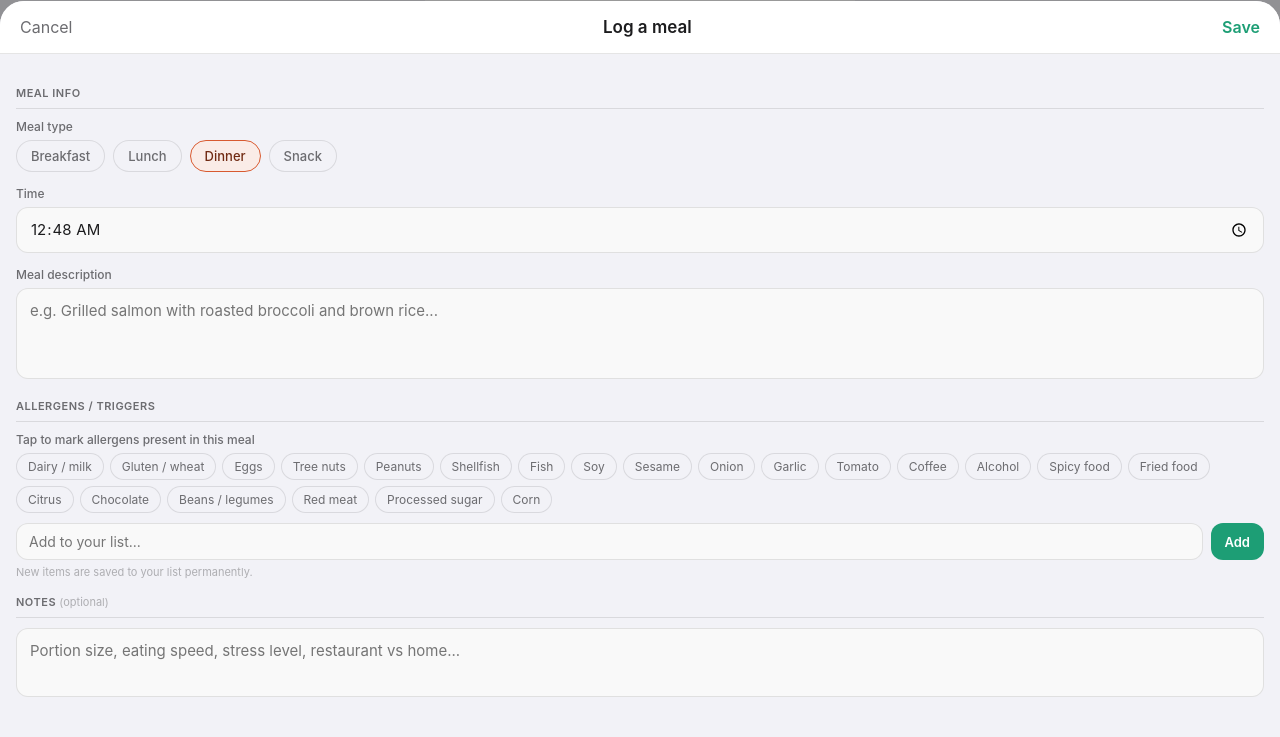
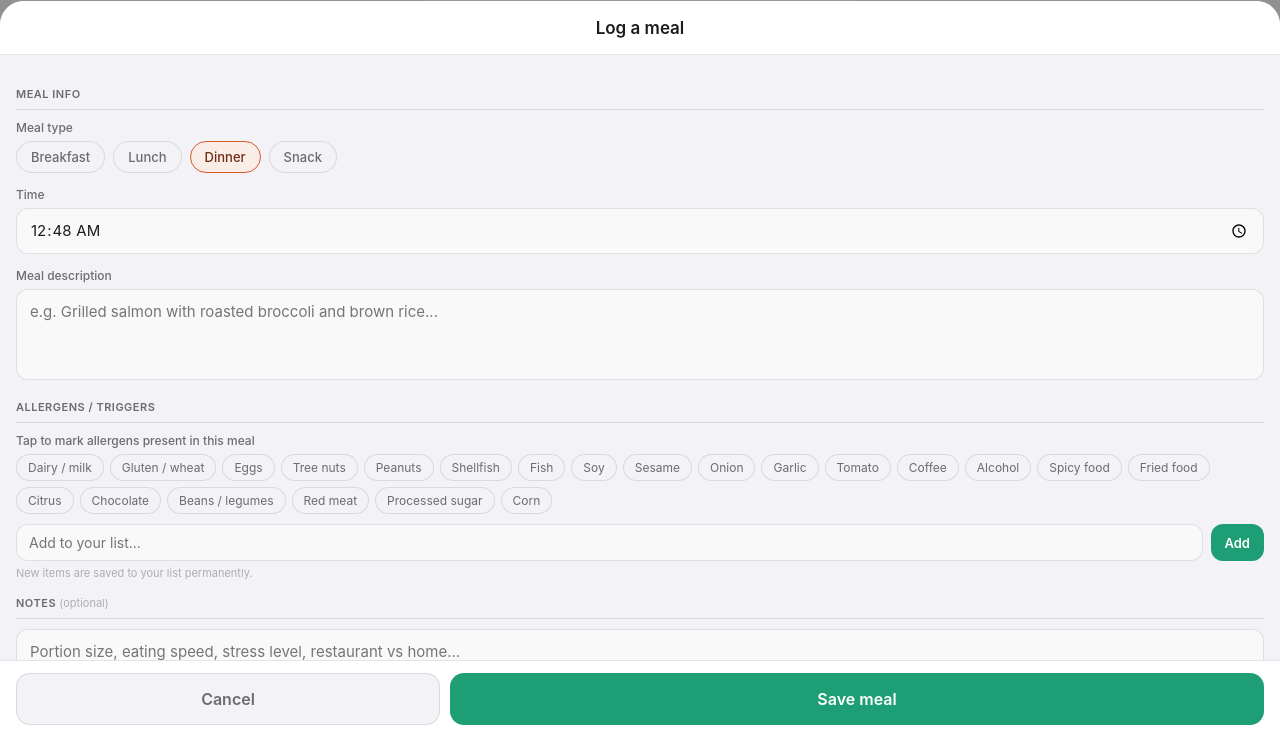
Before and after one commit to aasterito-alt/GutDiary, a plain HTML site: page index.html in a window 1280 px wide. Both pictures are taken after a click on the button "Add meal". Shown: the part 63-800 px from the top of the page. Drawn offline with Linux system fonts and the light colour scheme.

Commit message:
index_rev2.html

```diff
--- a/index.html
+++ b/index.html
@@ -214,12 +214,15 @@ select.fi{background-image:none}
 /* Modal */
 .modal-overlay{position:fixed;inset:0;background:rgba(0,0,0,0.4);z-index:100;display:none}
 .modal-overlay.on{display:flex;align-items:flex-end}
-.modal{background:var(--bg);border-radius:24px 24px 0 0;width:100%;max-height:92vh;display:flex;flex-direction:column;padding-bottom:var(--safe-bottom)}
-.modal-header{display:flex;justify-content:space-between;align-items:center;padding:16px 20px;border-bottom:0.5px solid var(--border);background:var(--card);border-radius:24px 24px 0 0;flex-shrink:0}
+.modal{background:var(--bg);border-radius:24px 24px 0 0;width:100%;height:92vh;display:flex;flex-direction:column}
+.modal-header{display:flex;justify-content:center;align-items:center;padding:16px 20px;border-bottom:0.5px solid var(--border);background:var(--card);border-radius:24px 24px 0 0;flex-shrink:0;position:relative;min-height:54px}
 .modal-title{font-size:17px;font-weight:600;color:var(--text)}
-.modal-cancel{font-size:16px;color:var(--text2);background:none;border:none;cursor:pointer;font-family:inherit}
-.modal-save{font-size:16px;color:var(--teal);font-weight:600;background:none;border:none;cursor:pointer;font-family:inherit}
+.modal-cancel{display:none}
+.modal-save{display:none}
 .modal-body{overflow-y:auto;padding:16px;flex:1;-webkit-overflow-scrolling:touch}
+.modal-footer{flex-shrink:0;padding:12px 16px;padding-bottom:calc(12px + env(safe-area-inset-bottom,20px));background:var(--card);border-top:0.5px solid var(--border);display:flex;gap:10px}
+.modal-btn-cancel{flex:1;background:var(--bg);color:var(--text2);border:1px solid var(--border);border-radius:14px;padding:15px;font-size:16px;font-weight:600;cursor:pointer;font-family:inherit}
+.modal-btn-save{flex:2;background:var(--teal);color:#fff;border:none;border-radius:14px;padding:15px;font-size:16px;font-weight:600;cursor:pointer;font-family:inherit}
 
 /* Empty state */
 .empty{text-align:center;padding:48px 16px;color:var(--text2)}
@@ -312,9 +315,7 @@ select.fi{background-image:none}
 <div class="modal-overlay" id="meal-modal">
   <div class="modal">
     <div class="modal-header">
-      <button class="modal-cancel" onclick="closeModal('meal-modal')">Cancel</button>
       <span class="modal-title">Log a meal</span>
-      <button class="modal-save" onclick="saveMeal()">Save</button>
     </div>
     <div class="modal-body">
       <div class="sdiv">Meal info</div>
@@ -344,7 +345,11 @@ select.fi{background-image:none}
       <div class="field">
         <textarea class="fi" id="m-notes" rows="2" placeholder="Portion size, eating speed, stress level, restaurant vs home..."></textarea>
       </div>
-      <div style="height:20px"></div>
+      <div style="height:8px"></div>
+    </div>
+    <div class="modal-footer">
+      <button class="modal-btn-cancel" onclick="closeModal('meal-modal')">Cancel</button>
+      <button class="modal-btn-save" onclick="saveMeal()">Save meal</button>
     </div>
   </div>
 </div>
@@ -353,9 +358,7 @@ select.fi{background-image:none}
 <div class="modal-overlay" id="night-modal">
   <div class="modal">
     <div class="modal-header">
-      <button class="modal-cancel" onclick="closeModal('night-modal')">Cancel</button>
       <span class="modal-title">Record symptoms</span>
-      <button class="modal-save" onclick="saveNight()">Save</button>
     </div>
     <div class="modal-body">
       <div class="card">
@@ -378,7 +381,11 @@ select.fi{background-image:none}
       <div class="card">
         <textarea class="fi" id="n-notes" rows="3" placeholder="Duration, what helped, how you felt..."></textarea>
       </div>
-      <div style="height:20px"></div>
+      <div style="height:8px"></div>
+    </div>
+    <div class="modal-footer">
+      <button class="modal-btn-cancel" onclick="closeModal('night-modal')">Cancel</button>
+      <button class="modal-btn-save" onclick="saveNight()">Save event</button>
     </div>
   </div>
 </div>
```
